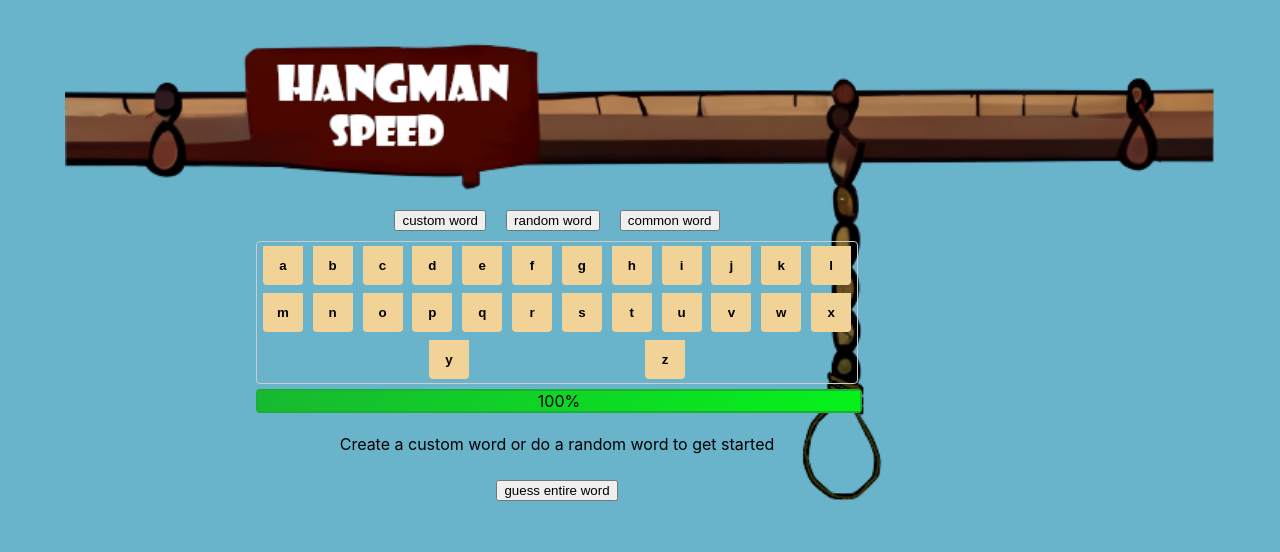
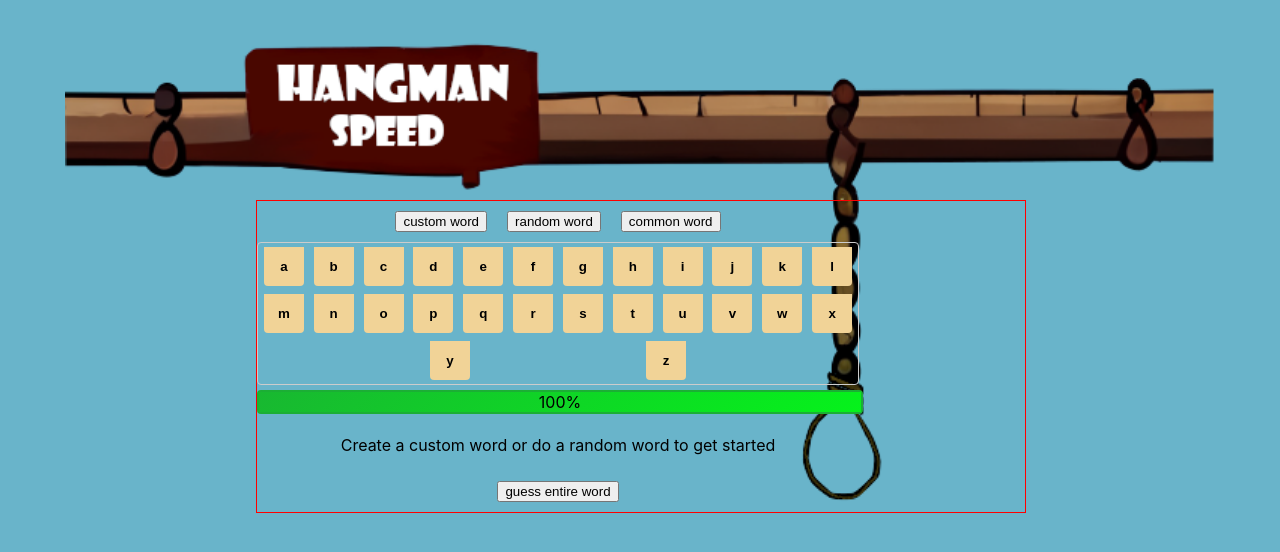
Before and after one commit to Istott/Hangman, a React (Create React App) app in the folder app/: page / in a window 1280 px wide. Shown: the top 552 px of the page. Built offline with nearby package versions, Linux system fonts and the light colour scheme.

Commit message:
styling changes

```diff
--- a/app/src/components/hangman.css
+++ b/app/src/components/hangman.css
@@ -1,3 +1,13 @@
+.container {
+  display: flex;
+  flex-direction: row-reverse;
+  justify-content: space-between;
+  border: 1px red solid;
+  min-width: 100%;
+  max-width: 100%;
+  width: 100%;
+}
+
 .headCountAlive {
   background-color: #ccc;
 }
@@ -65,7 +75,7 @@
 	}
 }
 
-.hangmanPosition {
+/* .hangmanPosition {
   position: absolute;
   top: 190px;
   left: 1095px;
@@ -75,7 +85,7 @@
   position:absolute;
   top: 290px;
   left: 1300px;
-}
+} */
 
 .dialogueBox {
   background-color: #ccc;
--- a/app/src/components/hangman.js
+++ b/app/src/components/hangman.js
@@ -202,7 +202,7 @@ export default function Hangman() {
   };
 
   return (
-    <div>
+    <div className="container">
         <div>
             <img className={winningCount === hangmanWord.length ? 'hangmanEscaped' : ''.concat(`clip${countToDie}`, ' hangmanPosition')} src={hangmanCharacter} alt="hangman"/>
             {winningCount !== hangmanWord.length
@@ -210,6 +210,7 @@ export default function Hangman() {
                 : <div className={winningCount === hangmanWord.length ? isVisible ?  "dialogueBoxEscaped show" : "dialogueBoxEscaped" : "dialogueBoxEscaped"}><p>{dialogue}</p></div>
             }
         </div>
+        <div>
       {isCustomActive ? (
         <form type="submit">
           <input
@@ -331,6 +332,7 @@ export default function Hangman() {
       {winningCount === hangmanWord.length && (
         <h2 style={{ color: "green" }}>You won ma dude!</h2>
       )}
+      </div>
     </div>
   );
 }
--- a/app/src/index.css
+++ b/app/src/index.css
@@ -19,7 +19,6 @@ body {
   -o-background-size: contain;
   background-size: contain;
   background-color: RGB(105, 180, 202);
-  position: relative;
 }
 
 code {
```
Also changed, not shown: app/src/App.css (+0 -35 lines).
